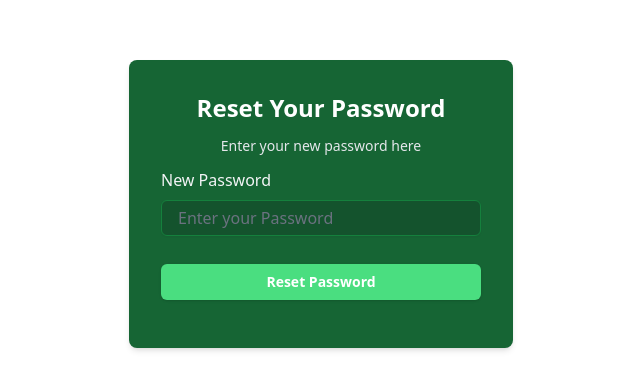
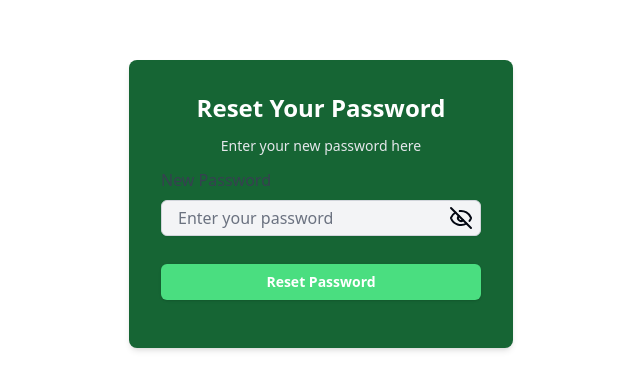
Before and after one commit to tilakdotcom/MERN-Starting-Template, a React (Vite) app in the folder frontEnd/: page /reset-password/1 in a window 1280 px wide. Shown: the part 196-586 px from the top of the page, without its empty margins (319-959 px from the left). Built offline with nearby package versions, Linux system fonts and the light colour scheme; no server answers.

Commit message:
enhance password visibility toggle in Login, Signup, and Verify pages, and improve CSS structure

```diff
--- a/frontEnd/src/index.css
+++ b/frontEnd/src/index.css
@@ -3,8 +3,7 @@
 @tailwind utilities;
 
 @layer base {
-
-:root  {
+  :root {
     --background: 0 0% 100%;
     --foreground: 224 71.4% 4.1%;
     --card: 0 0% 100%;
@@ -31,7 +30,7 @@
     --chart-4: 43 74% 66%;
     --chart-5: 27 87% 67%;
   }
-.dark  {
+  .dark {
     --background: 224 71.4% 4.1%;
     --foreground: 210 20% 98%;
     --card: 224 71.4% 4.1%;
@@ -58,18 +57,15 @@
     --chart-4: 280 65% 60%;
     --chart-5: 340 75% 55%;
   }
-
 }
 
 @layer base {
   * {
     @apply border-border;
-
   }
   body {
     @apply bg-background text-foreground;
     @apply text-sm;
-
+    @apply select-none;
   }
-
 }
--- a/frontEnd/src/pages/LoginPage.tsx
+++ b/frontEnd/src/pages/LoginPage.tsx
@@ -16,14 +16,14 @@ import { useMutation } from "@tanstack/react-query";
 import { loginRequest } from "@/lib/api";
 import { Link, useNavigate } from "react-router-dom";
 import { errorToast, successToast } from "@/lib/toast";
+import { useState } from "react";
+import { Eye, EyeOff } from "lucide-react";
 
 export default function LoginPage() {
   const navigate = useNavigate();
+  const [hide, setHide] = useState(false);
 
-  const {
-    mutate: Login,
-    isPending,
-  } = useMutation({
+  const { mutate: Login, isPending } = useMutation({
     mutationFn: loginRequest,
     onSuccess: () => {
       navigate("/dashboard", { replace: true });
@@ -54,7 +54,9 @@ export default function LoginPage() {
             onSubmit={form.handleSubmit(onSubmit)}
             className="w-full bg-white p-8 rounded-lg shadow-md md:space-y-3 space-y-2 h-auto"
           >
-            <h2 className="text-2xl font-bold text-center text-gray-800">Login</h2>
+            <h2 className="text-2xl font-bold text-center text-gray-800">
+              Login
+            </h2>
             <p className="text-center text-gray-600">Login to your account</p>
 
             <FormField
@@ -83,23 +85,37 @@ export default function LoginPage() {
               name="password"
               render={({ field }) => (
                 <FormItem>
-                  <FormLabel className="block md:text-base font-medium text-gray-700">
+                  <FormLabel className="block md:text-base font-medium text-gray-700 ">
                     Password
                   </FormLabel>
                   <FormControl>
-                    <Input
-                      type="password"
-                      className="w-full px-4 py-2 rounded-md bg-gray-100 text-gray-800 border border-gray-300 focus:ring-2 focus:ring-blue-400 focus:outline-none md:text-base"
-                      placeholder="Enter your password"
-                      autoComplete="current-password"
-                      {...field}
-                    />
+                    <div className=" flex items-center">
+                      <Input
+                        type={hide ? "text" : "password"}
+                        className="w-full px-4 py-2 rounded-md bg-gray-100 text-gray-800 border border-gray-300 focus:ring-2 focus:ring-blue-400 focus:outline-none md:text-base
+                        select-none"
+                        placeholder="Enter your password"
+                        autoComplete="current-password"
+                        {...field}
+                      />
+                      {!hide ? (
+                        <EyeOff
+                          className="-ml-8 cursor-pointer"
+                          onClick={() => setHide(!hide)}
+                        />
+                      ) : (
+                        <Eye
+                          className="-ml-8 cursor-pointer"
+                          onClick={() => setHide(!hide)}
+                        />
+                      )}
+                    </div>
                   </FormControl>
                   <FormMessage />
                 </FormItem>
               )}
             />
-            <div className="text-end px-1 hover:underline cursor-pointer text-xs font-bold text-blue-600">
+            <div className="text-end px-1 hover:underline cursor-pointer text-xs font-bold text-blue-600 select-none">
               <Link to={"/reset-password"}>Reset password</Link>
             </div>
             <div className="py-2 md:py-4">
--- a/frontEnd/src/pages/SignupPage.tsx
+++ b/frontEnd/src/pages/SignupPage.tsx
@@ -16,10 +16,13 @@ import { signupSchma } from "@/schemas/signupSchema";
 import { useMutation } from "@tanstack/react-query";
 import { signupRequest } from "@/lib/api";
 import { Link, useNavigate } from "react-router-dom";
+import { useState } from "react";
+import { Eye, EyeOff } from "lucide-react";
 
 export default function SignupPage() {
   const navigate = useNavigate();
 
+  const [hide, setHide] = useState(false);
   const {
     mutate: SignUp,
     isError,
@@ -111,17 +114,31 @@ export default function SignupPage() {
               name="password"
               render={({ field }) => (
                 <FormItem>
-                  <FormLabel className="block text-sm font-medium text-gray-700">
+                  <FormLabel className="block md:text-base font-medium text-gray-700 ">
                     Password
                   </FormLabel>
                   <FormControl>
-                    <Input
-                      type="password"
-                      autoComplete="current-password"
-                      className="w-full px-4 py-2 rounded-md bg-gray-100 text-gray-800 border border-gray-300 focus:ring-2 focus:ring-blue-400 focus:outline-none"
-                      placeholder="Enter your password"
-                      {...field}
-                    />
+                    <div className=" flex items-center">
+                      <Input
+                        type={hide ? "text" : "password"}
+                        className="w-full px-4 py-2 rounded-md bg-gray-100 text-gray-800 border border-gray-300 focus:ring-2 focus:ring-blue-400 focus:outline-none md:text-base
+                        select-none"
+                        placeholder="Enter your password"
+                        autoComplete="current-password"
+                        {...field}
+                      />
+                      {!hide ? (
+                        <EyeOff
+                          className="-ml-8 cursor-pointer"
+                          onClick={() => setHide(!hide)}
+                        />
+                      ) : (
+                        <Eye
+                          className="-ml-8 cursor-pointer"
+                          onClick={() => setHide(!hide)}
+                        />
+                      )}
+                    </div>
                   </FormControl>
                   <FormMessage />
                 </FormItem>
--- a/frontEnd/src/pages/VerifyAndPasswordPage.tsx
+++ b/frontEnd/src/pages/VerifyAndPasswordPage.tsx
@@ -16,10 +16,14 @@ import { useMutation } from "@tanstack/react-query";
 import { resetPasswordRequest } from "@/lib/api";
 import { errorToast, successToast } from "@/lib/toast";
 import { useNavigate, useParams } from "react-router-dom";
+import { Eye, EyeOff } from "lucide-react";
+import { useState } from "react";
 
 export default function VerifyAndPasswordPage() {
   const params = useParams();
   const navigate = useNavigate();
+
+  const [hide, setHide] = useState(false);
 
   const {
     mutate: resetPassword,
@@ -71,15 +75,31 @@ export default function VerifyAndPasswordPage() {
               name="password"
               render={({ field }) => (
                 <FormItem>
-                  <FormLabel className="block md:text-base font-medium text-gray-100 ">
+                  <FormLabel className="block md:text-base font-medium text-gray-700 ">
                     New Password
                   </FormLabel>
                   <FormControl>
-                    <Input
-                      className="w-full px-4 py-2 rounded-md bg-green-900 text-gray-100 border border-green-700 focus:ring-2 focus:ring-green-400 focus:outline-none md:text-base"
-                      placeholder="Enter your Password "
-                      {...field}
-                    />
+                    <div className=" flex items-center">
+                      <Input
+                        type={hide ? "text" : "password"}
+                        className="w-full px-4 py-2 rounded-md bg-gray-100 text-gray-800 border border-gray-300 focus:ring-2 focus:ring-blue-400 focus:outline-none md:text-base
+                        select-none"
+                        placeholder="Enter your password"
+                        autoComplete="current-password"
+                        {...field}
+                      />
+                      {!hide ? (
+                        <EyeOff
+                          className="-ml-8 cursor-pointer"
+                          onClick={() => setHide(!hide)}
+                        />
+                      ) : (
+                        <Eye
+                          className="-ml-8 cursor-pointer"
+                          onClick={() => setHide(!hide)}
+                        />
+                      )}
+                    </div>
                   </FormControl>
                   <FormMessage />
                 </FormItem>
```
Lines whose indentation alone changed are shown as unchanged.
